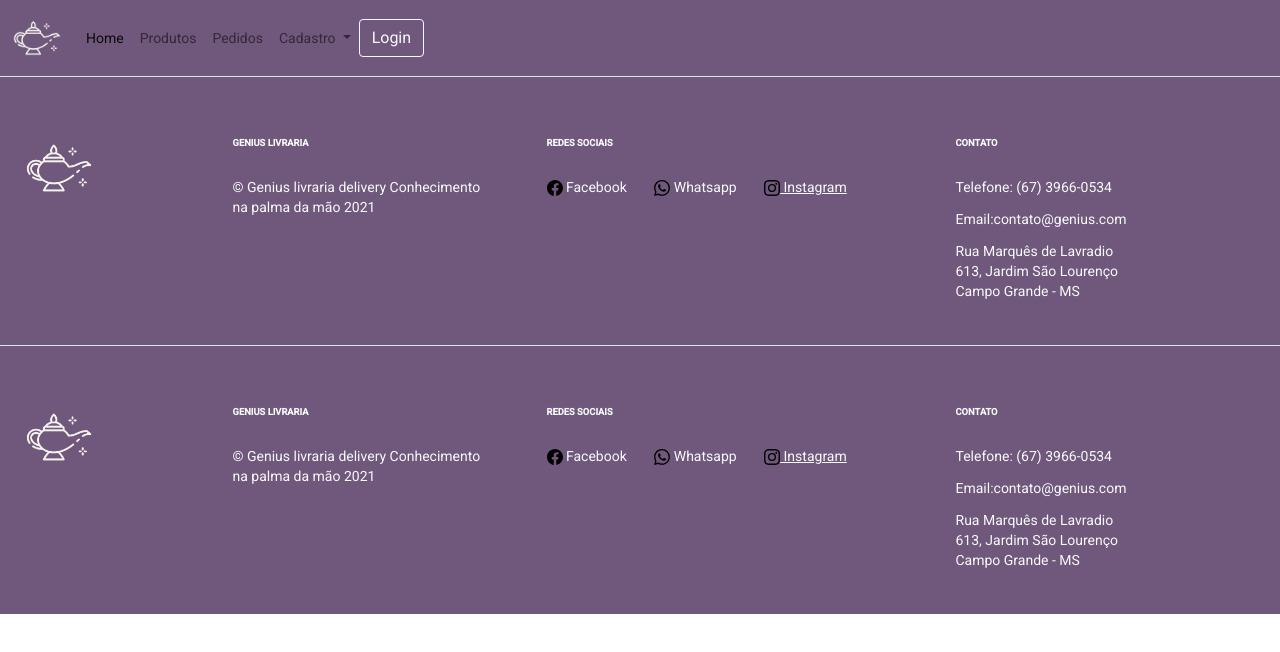
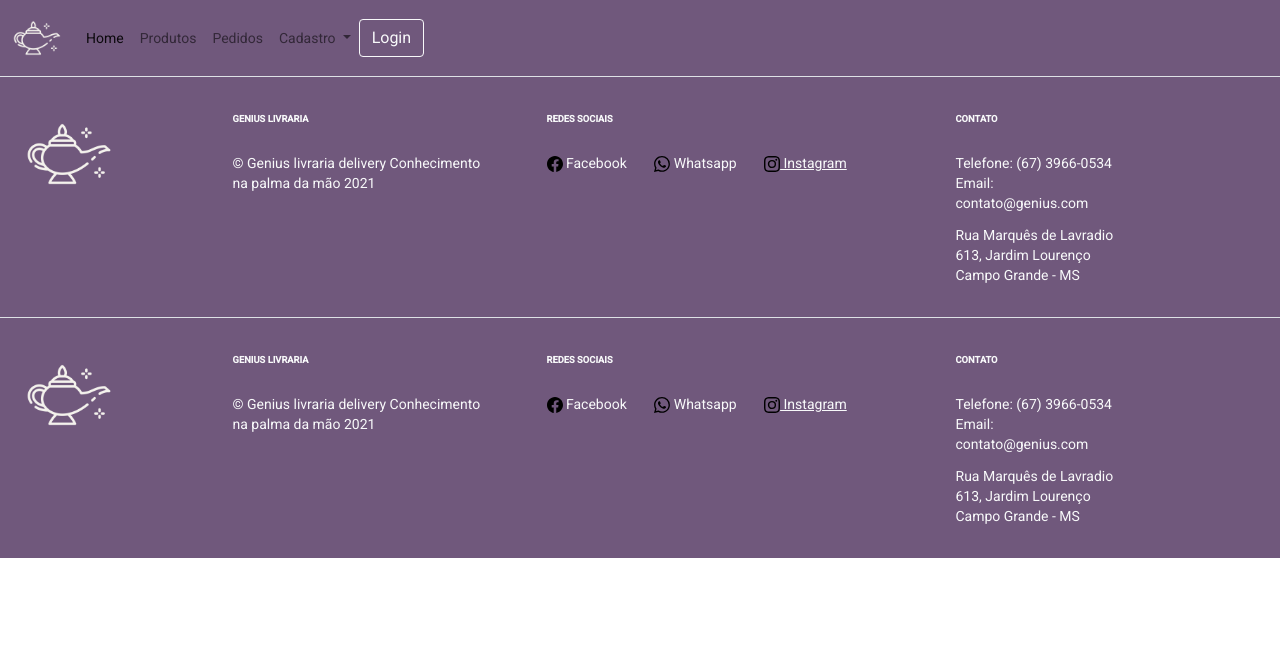
Before and after one commit to plsantos/app_pedidos, an Angular app in the folder src/main/resources/templates/: page /footer in a window 1280 px wide. Shown: the top 652 px of the page. Built offline with nearby package versions, Linux system fonts and the light colour scheme; some icons are missing.

Commit message:
header e footer

```diff
--- a/src/main/resources/templates/src/app/index.html
+++ b/src/main/resources/templates/src/app/index.html
@@ -2,10 +2,10 @@
 <html lang="en">
 <head>
   <meta charset="utf-8">
-  <title>Templates</title>
+  <title>Genius Livraria</title>
   <base href="/">
   <meta name="viewport" content="width=device-width, initial-scale=1">
-  <link rel="icon" type="image/x-icon" href="favicon.ico">
+  <link rel="icon" type="image/x-icon" href="./assets/img/verificar/lampada-magica (3).png">
   <link rel="preconnect" href="https://fonts.gstatic.com">
   <link href="https://fonts.googleapis.com/css2?family=Roboto:wght@300;400;500&display=swap" rel="stylesheet">
   <link href="https://fonts.googleapis.com/icon?family=Material+Icons" rel="stylesheet">
--- a/src/main/resources/templates/src/app/shared/footer/footer.component.html
+++ b/src/main/resources/templates/src/app/shared/footer/footer.component.html
@@ -8,11 +8,11 @@
 
   <!-- Section: Links  -->
   <section class="section">
-    <div class="container text-center text-md-start mt-5">
+    <div class="container text-center text-md-start mt-4">
       <!-- Grid row -->
       <div class="row mt-2">
         <div class="col-md-1 col-lg-3 col-xl-2 mx-1 mb-1">
-          <img src="./assets/img/lampada-magica (2).png" width= 70px height= "70 px" class="rounded float-left" alt="...">
+          <img src="./assets/img/lampada-magica (2).png" width= 90px height= "90 px" class="rounded float-left" alt="...">
         </div>
         <!-- Grid column -->
         <div class="col-md-4 col-lg-4 col-xl-3 mx-auto mb-4">
@@ -50,13 +50,13 @@
         </div>
 
         <!-- Grid column -->
-        <div class="col-md-3 col-lg-2 col-xl-2 mx-auto mb-4">
+        <div class="col-md-3 col-lg-3 col-xl-2 mx-auto mb-4 text-justify-content">
           <!-- Links -->
           <h6 class="text-uppercase fw-bold mb-4">Contato</h6>
-          <p>Telefone: (67) 3966-0534</p>
-          <p>Email:contato@genius.com</p>
-          <p>Rua Marquês de Lavradio 613, Jardim São Lourenço
-          Campo Grande - MS</p>
+          <p>Telefone: (67) 3966-0534
+          Email: contato@genius.com </p>
+          Rua Marquês de Lavradio 613, Jardim Lourenço
+          Campo Grande - MS
         </div>
 
       </div>
--- a/src/main/resources/templates/src/index.html
+++ b/src/main/resources/templates/src/index.html
@@ -2,10 +2,10 @@
 <html lang="en">
 <head>
   <meta charset="utf-8">
-  <title>Templates</title>
+  <title>Genius Livraria</title>
   <base href="/">
   <meta name="viewport" content="width=device-width, initial-scale=1">
-  <link rel="icon" type="image/x-icon" href="favicon.ico">
+  <link rel="icon" type="image/x-icon" href="./assets/img/verificar/lampada-magica (3).png">
   <link rel="preconnect" href="https://fonts.gstatic.com">
   <link href="https://fonts.googleapis.com/css2?family=Roboto:wght@300;400;500&display=swap" rel="stylesheet">
   <link href="https://fonts.googleapis.com/icon?family=Material+Icons" rel="stylesheet">
--- /dev/null
+++ b/src/main/resources/templates/styles.css
@@ -0,0 +1,4 @@
+/* You can add global styles to this file, and also import other style files */
+
+html, body { height: 100%; }
+body { margin: 0; font-family: Roboto, "Helvetica Neue", sans-serif; }
```
